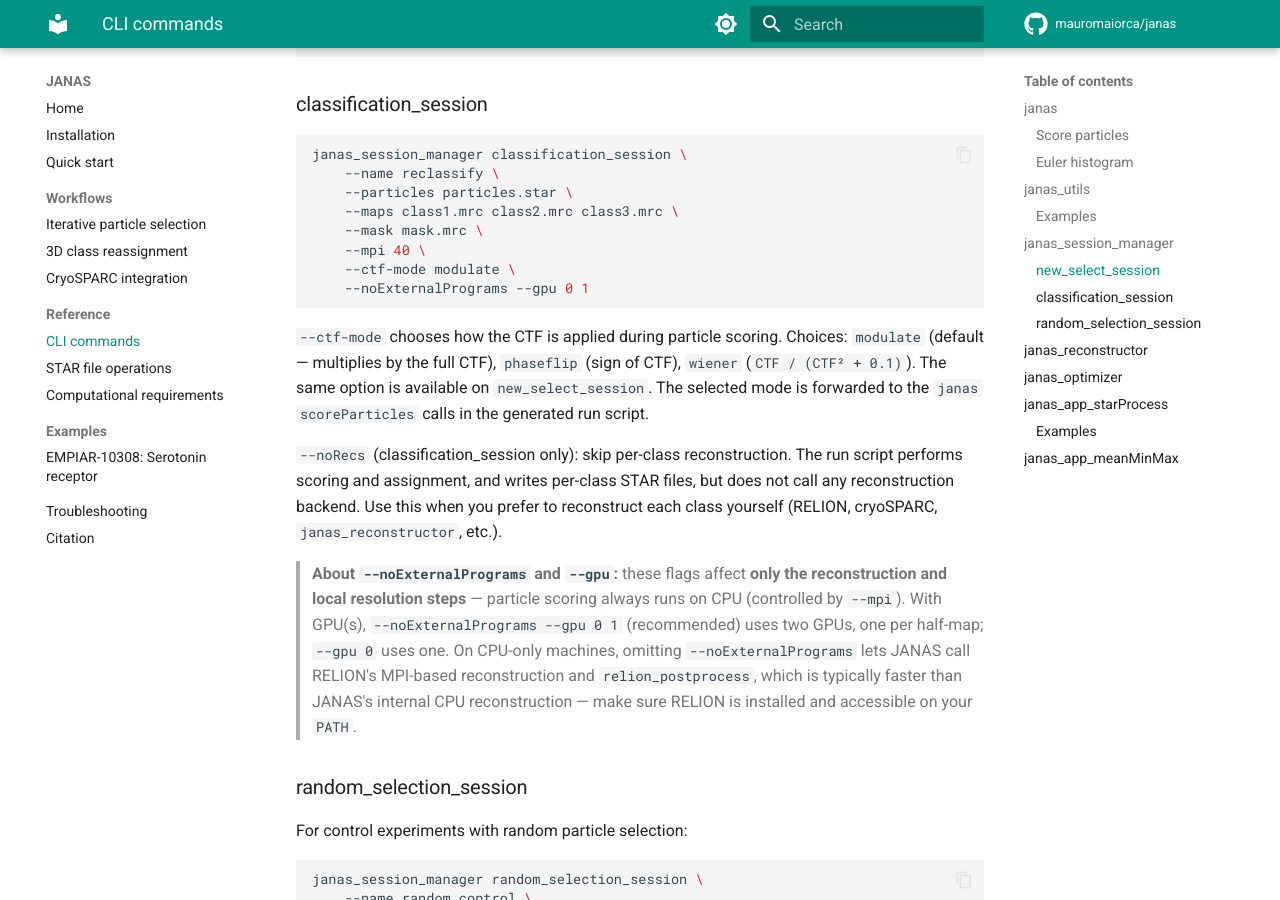
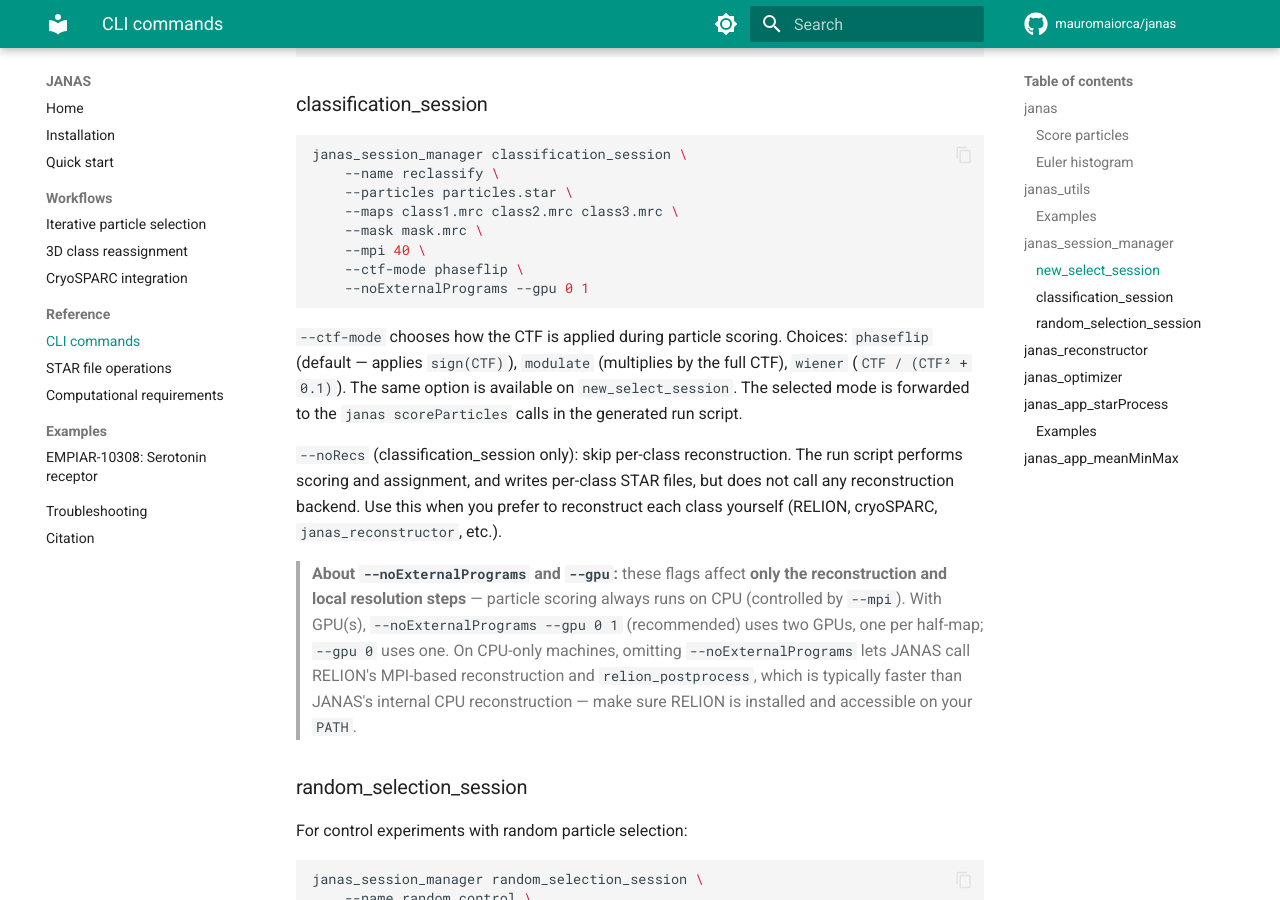
Before and after one commit to mauromaiorca/janas, an MkDocs documentation site: the page built from docs/reference/cli.md, in a window 1280 px wide and 900 px high, scrolled down 2395 px. Built offline with MkDocs 1.6.1 and Material for MkDocs 9.7.7, drawn with Linux system fonts in a browser that asks for light colours; comment, search, counter and statistics services are not loaded.

Commit message:
v1.0.5: revert default --ctf-mode to phaseflip
Restore the manuscript-described default. modulate and wiener remain
selectable via --ctf-mode in janas scoreParticles, new_select_session,
and classification_session.

````diff
--- a/docs/reference/cli.md
+++ b/docs/reference/cli.md
@@ -104,11 +104,11 @@ janas_session_manager classification_session \
     --maps class1.mrc class2.mrc class3.mrc \
     --mask mask.mrc \
     --mpi 40 \
-    --ctf-mode modulate \
+    --ctf-mode phaseflip \
     --noExternalPrograms --gpu 0 1
 ```
 
-`--ctf-mode` chooses how the CTF is applied during particle scoring. Choices: `modulate` (default — multiplies by the full CTF), `phaseflip` (sign of CTF), `wiener` (`CTF / (CTF² + 0.1)`). The same option is available on `new_select_session`. The selected mode is forwarded to the `janas scoreParticles` calls in the generated run script.
+`--ctf-mode` chooses how the CTF is applied during particle scoring. Choices: `phaseflip` (default — applies `sign(CTF)`), `modulate` (multiplies by the full CTF), `wiener` (`CTF / (CTF² + 0.1)`). The same option is available on `new_select_session`. The selected mode is forwarded to the `janas scoreParticles` calls in the generated run script.
 
 `--noRecs` (classification_session only): skip per-class reconstruction. The run script performs scoring and assignment, and writes per-class STAR files, but does not call any reconstruction backend. Use this when you prefer to reconstruct each class yourself (RELION, cryoSPARC, `janas_reconstructor`, etc.).
 
--- a/setup.py
+++ b/setup.py
@@ -92,7 +92,7 @@ janas_core = Extension(
 
 setup(
     name='janas',
-    version='1.0.4',
+    version='1.0.5',
     description='Pipeline for per-particle selection and 3D class reassignment in single-particle cryo-EM.',
     author='Mauro Maiorca',
     author_email='mauro.maiorca@cssb-hamburg.de',
````
Also changed, not shown: CHANGELOG.md (+4 -0 lines), docs/CLASS_REASSIGNMENT.md (+2 -2 lines), 3 other files.
